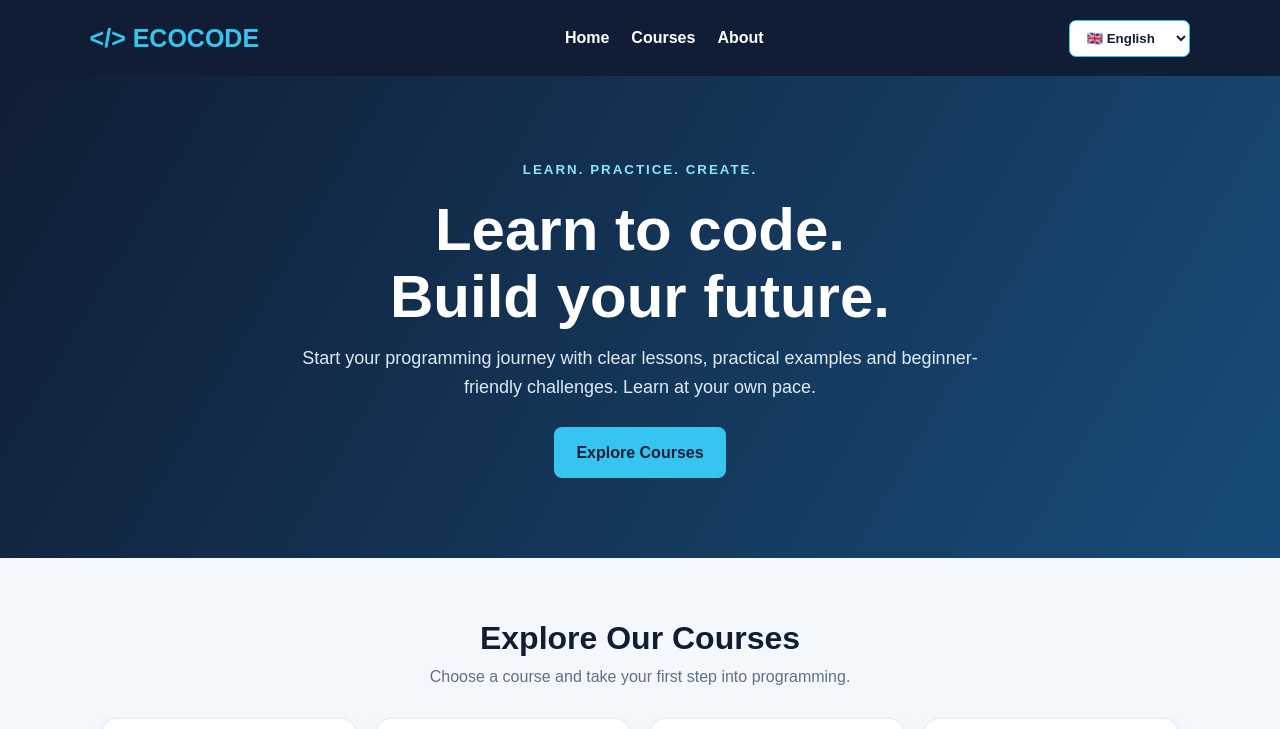
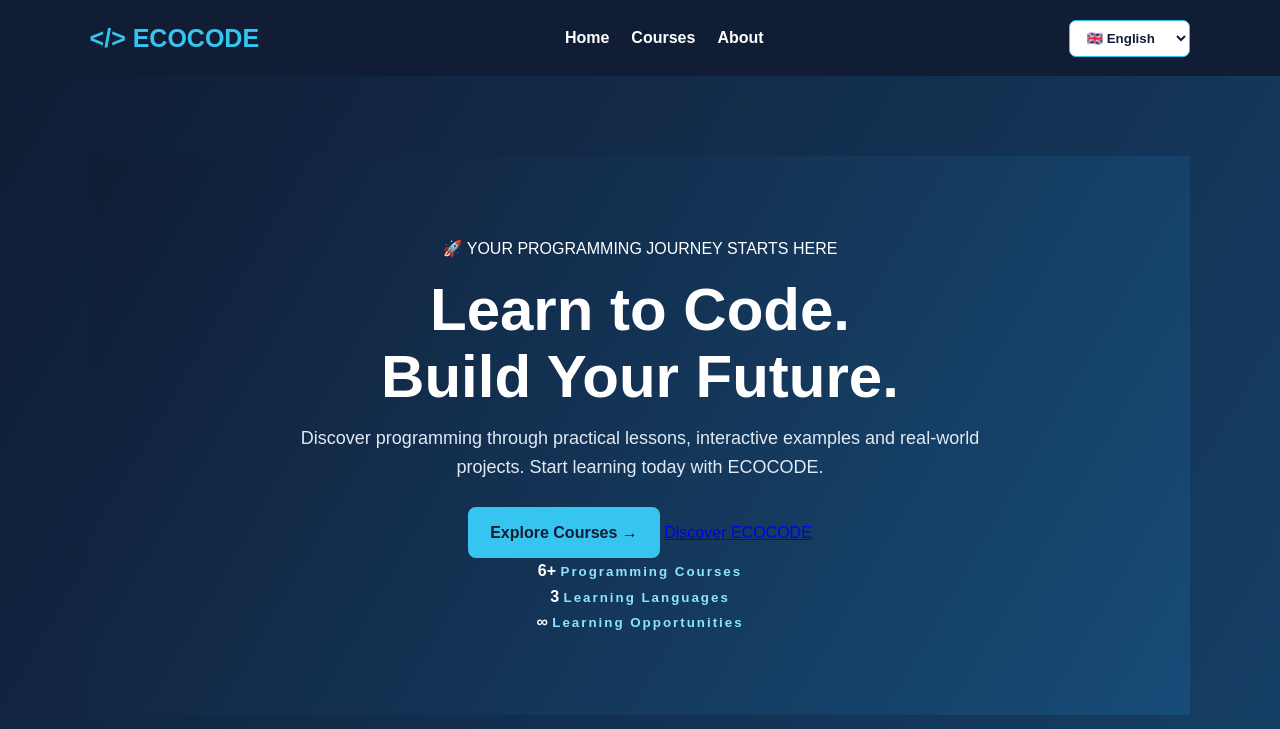
Before and after one commit to fsaidasrorzoda-commits/my-first-website, a plain HTML site: page index.html in a window 1280 px wide. Shown: the top 729 px of the page. Drawn offline with Linux system fonts and the light colour scheme.

Commit message:
Update index.html

```diff
--- a/index.html
+++ b/index.html
@@ -309,24 +309,59 @@
         <!-- HERO SECTION -->
         <section class="hero" id="home">
 
-            <small>LEARN. PRACTICE. CREATE.</small>
+<section class="hero" id="home">
 
-            <h1>
-                Learn to code.<br>
-                Build your future.
-            </h1>
+    <div class="hero-content">
 
-            <p>
-                Start your programming journey with clear lessons,
-                practical examples and beginner-friendly challenges.
-                Learn at your own pace.
-            </p>
+        <div class="hero-label">
+            🚀 YOUR PROGRAMMING JOURNEY STARTS HERE
+        </div>
 
-            <a class="btn" href="#courses">
-                Explore Courses
+        <h1>
+            Learn to Code.<br>
+            <span>Build Your Future.</span>
+        </h1>
+
+        <p>
+            Discover programming through practical lessons,
+            interactive examples and real-world projects.
+            Start learning today with ECOCODE.
+        </p>
+
+        <div class="hero-buttons">
+
+            <a href="#courses" class="btn">
+                Explore Courses →
             </a>
 
-        </section>
+            <a href="#about" class="secondary-btn">
+                Discover ECOCODE
+            </a>
+
+        </div>
+
+        <div class="hero-stats">
+
+            <div>
+                <strong>6+</strong>
+                <small>Programming Courses</small>
+            </div>
+
+            <div>
+                <strong>3</strong>
+                <small>Learning Languages</small>
+            </div>
+
+            <div>
+                <strong>∞</strong>
+                <small>Learning Opportunities</small>
+            </div>
+
+        </div>
+
+    </div>
+
+</section>
 
         <!-- COURSES SECTION -->
         <section class="section" id="courses">
```
